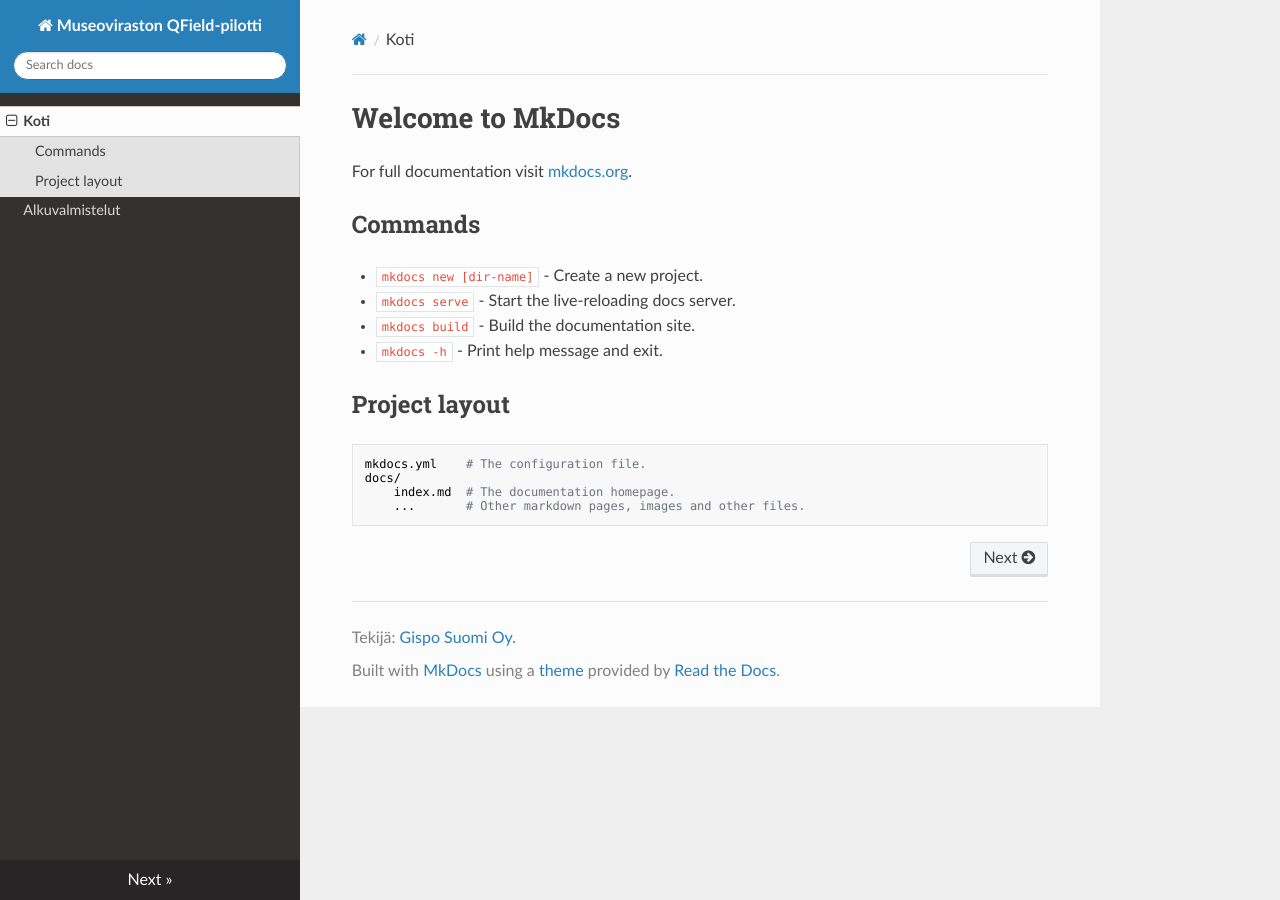
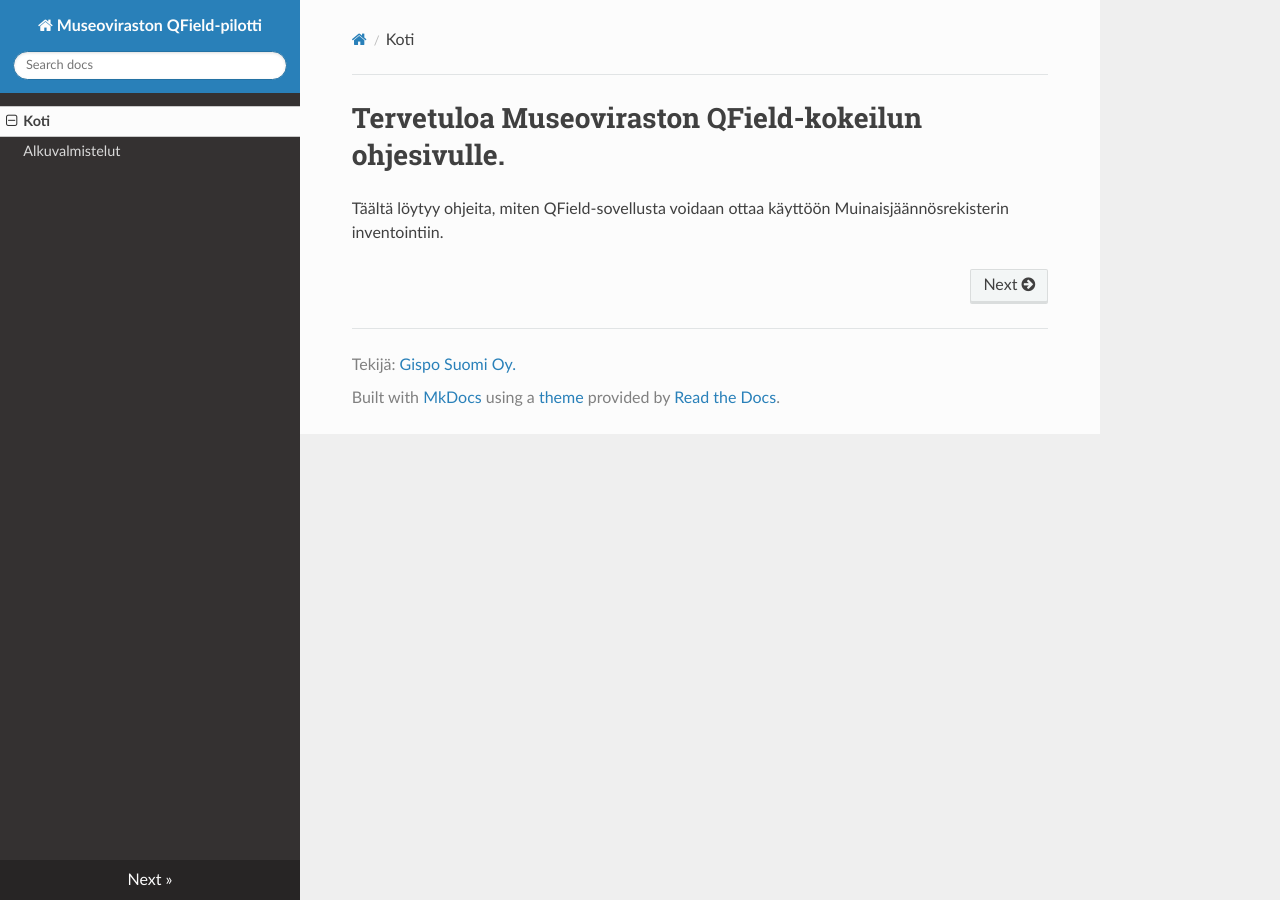
Before and after one commit to finnish-heritage-agency/museovirasto-qfield, an MkDocs documentation site: the page built from docs/index.md, in a window 1280 px wide. Built offline with MkDocs 1.6.1, drawn with Linux system fonts in a browser that asks for light colours; nearby versions of some CDN libraries.

Commit message:
Test update

```diff
--- a/docs/index.md
+++ b/docs/index.md
@@ -1,17 +1,3 @@
-# Welcome to MkDocs
+# Tervetuloa Museoviraston QField-kokeilun ohjesivulle.
 
-For full documentation visit [mkdocs.org](https://www.mkdocs.org).
-
-## Commands
-
-* `mkdocs new [dir-name]` - Create a new project.
-* `mkdocs serve` - Start the live-reloading docs server.
-* `mkdocs build` - Build the documentation site.
-* `mkdocs -h` - Print help message and exit.
-
-## Project layout
-
-    mkdocs.yml    # The configuration file.
-    docs/
-        index.md  # The documentation homepage.
-        ...       # Other markdown pages, images and other files.
+Täältä löytyy ohjeita, miten QField-sovellusta voidaan ottaa käyttöön Muinaisjäännösrekisterin inventointiin.
```
Also changed, not shown: 1 other file.
